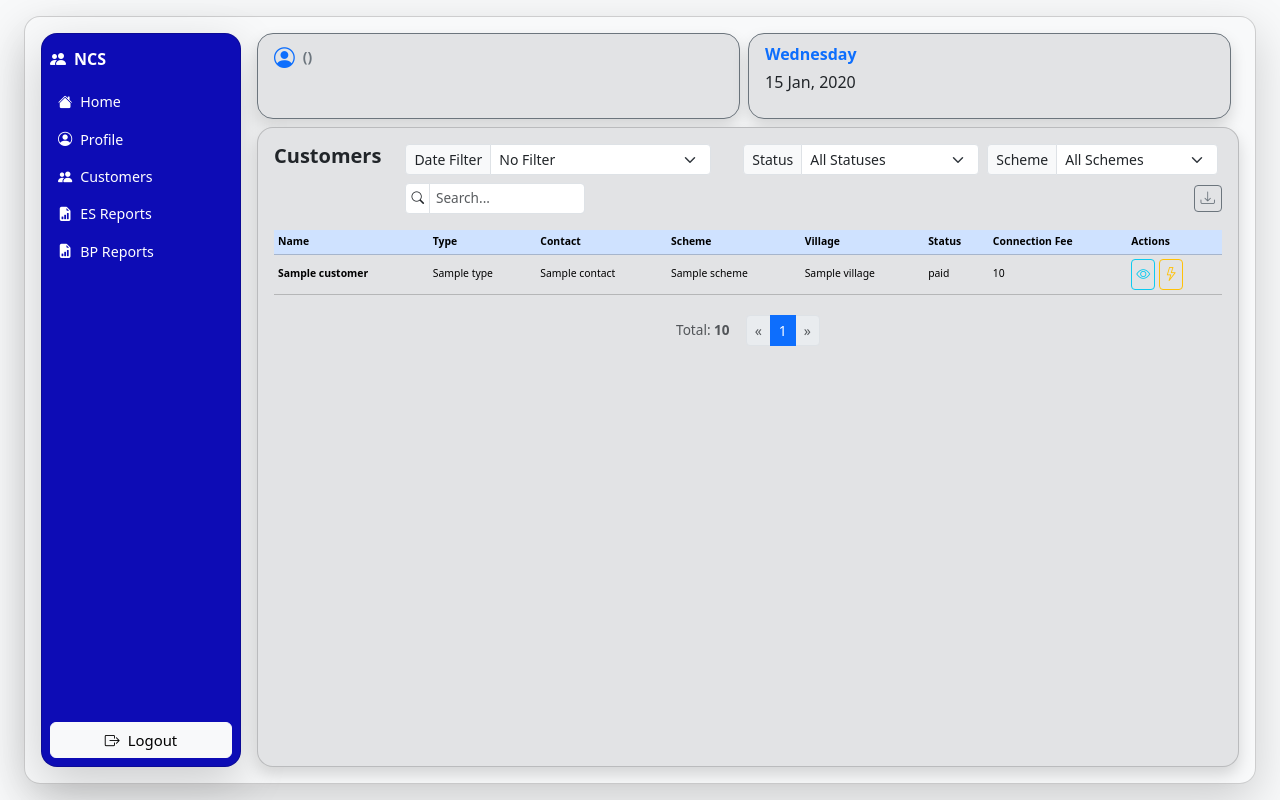
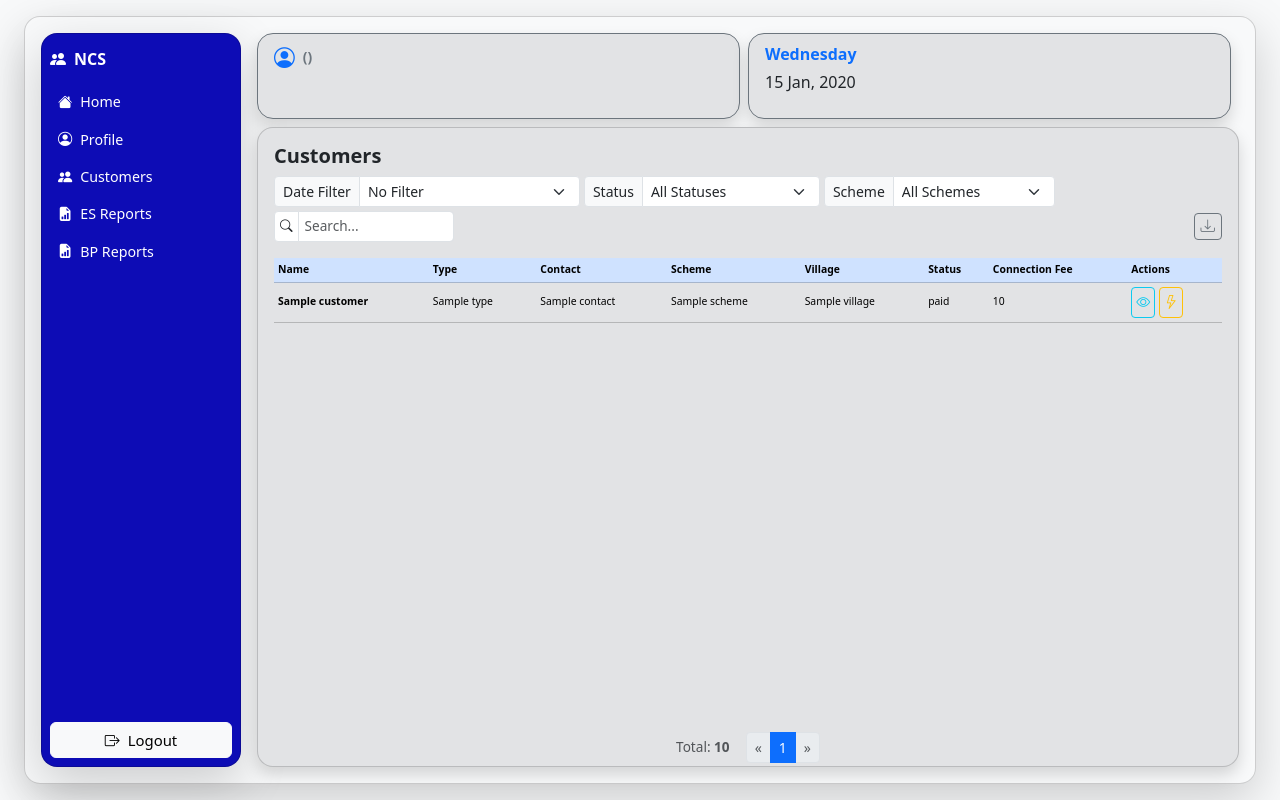
Before and after one commit to Marvyn95/ncs, a Flask app: template templates/customers.html in a window 1280 px wide. Run offline with Flask 3, Linux system fonts and the light colour scheme; the template is opened without the code that fills it: most values are stand-ins (such as "Sample title", 1, 10 or a date in 2020); parts of the project's set-up code (start-up, migrations or seed data) failed here and were passed over.

Commit message:
Refactor customer template layout for improved usability; adjust form styles and table responsiveness

```diff
--- a/templates/customers.html
+++ b/templates/customers.html
@@ -3,16 +3,15 @@
 {% block content %}
 <div class="w-100 h-100">
   <div class="row align-items-start mb-3">
-    <div class="col-auto">
+    <div class="col-12 mb-2">
       <h5 class="fw-bold mb-0">Customers</h5>
     </div>
     <div class="col">
 
-      <div class="d-flex flex-wrap justify-content-start align-items-center gap-2">
+      <div class="d-flex flex-wrap justify-content-start align-items-center gap-1">
 
-
-      <form method="POST" action="{{ url_for('applicant_date_filter_data') }}" style="display: flex; gap: 8px; align-items: center; flex-wrap: nowrap;" class="me-4" id="dateFilterForm">
-        <div class="input-group input-group-sm" style="flex: 1; min-width: 300px;">
+      <form method="POST" action="{{ url_for('applicant_date_filter_data') }}" style="display: flex; align-items: center; flex-wrap: nowrap;" class="" id="dateFilterForm">
+        <div class="input-group input-group-sm" style="flex: 1; min-width: 250px;">
           <label class="input-group-text" for="filter_select">Date Filter</label>
           <select class="form-select" id="filter_select" name="filter_field" required onchange="toggleDateFields(); handleFieldChange()">
             <option value="" {% if not session.get("filter_field") or session.get("filter_field") == "" %}selected{% endif %}>No Filter</option>
@@ -29,6 +28,7 @@
           <input type="date" class="form-control" id="date_2" name="end_date" required disabled placeholder="end date" onchange="handleFieldChange()" {% if session.get("customers_end_date") %}value="{{ session.get("customers_end_date") }}"{% endif %}>
         </div>
       </form>
+
       <script>
         function toggleDateFields() {
           const filterSelect = document.getElementById('filter_select');
@@ -67,7 +67,7 @@
       </script>
 
 
-      <form method="POST" action="{{ url_for('set_status') }}">
+      <form method="POST" action="{{ url_for('set_status') }}" class="">
         <div class="input-group input-group-sm">
         <label class="input-group-text" for="status_select">Status</label>
         <select class="form-select" id="status_select" name="status" required onchange="this.form.submit()">
@@ -252,7 +252,7 @@ document.addEventListener('DOMContentLoaded', filterVillages);
 </div>
 
 
-  <div class="table-responsive" style="max-height: 510px; overflow-y: auto; scrollbar-width: none; -ms-overflow-style: none;">
+  <div class="table-responsive" style="max-height: 470px; min-height: 470px;  overflow-y: auto; scrollbar-width: none; -ms-overflow-style: none;">
     <style>
       .table-responsive::-webkit-scrollbar { display: none; }
     </style>
```
